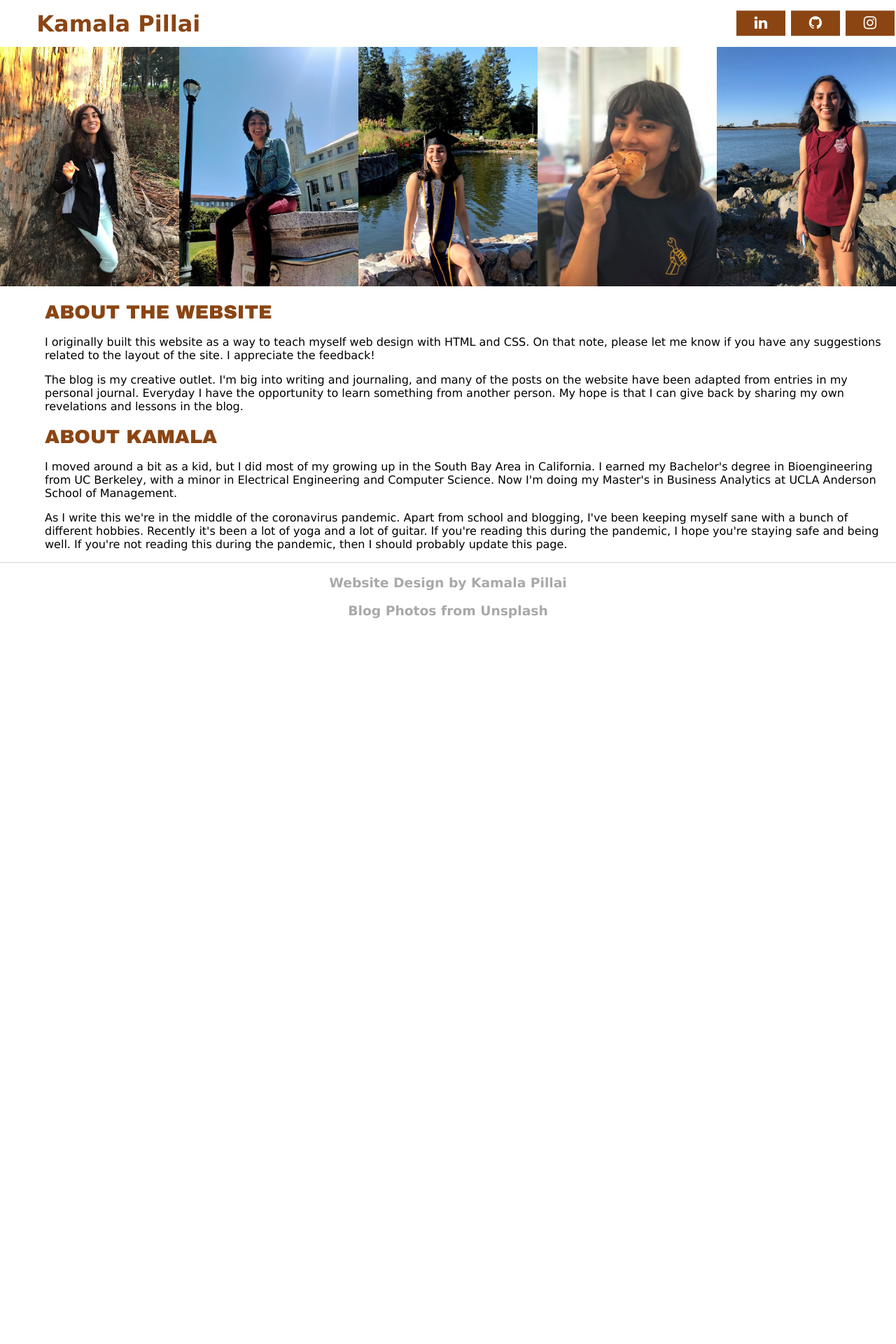
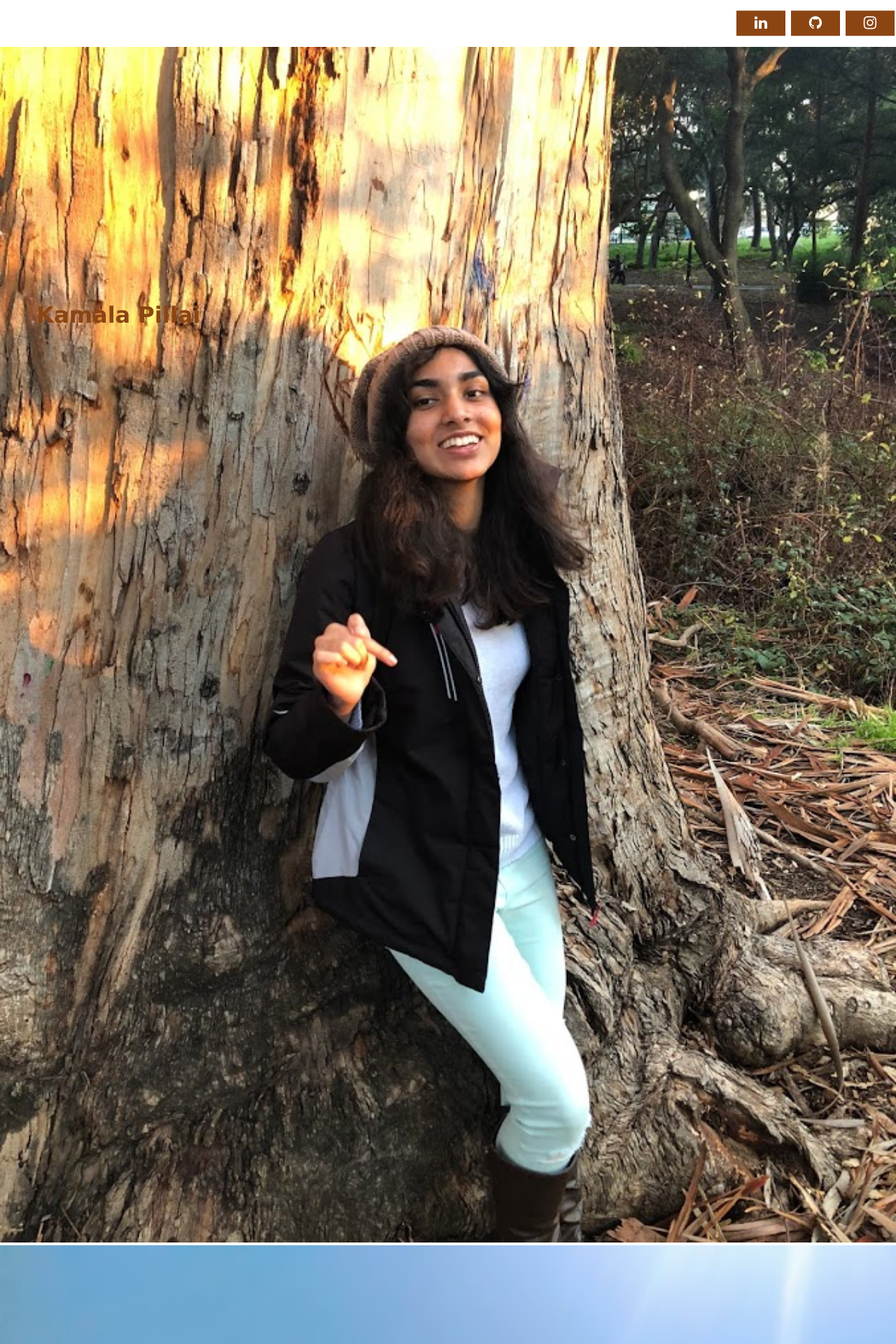
Before and after one commit to kpill/kpill.github.io, a Jekyll site: the page built from about/index.html, in a window 1280 px wide. Shown: the top 1920 px of the page at 70% size. Built offline with Jekyll 4.4.1, drawn with Linux system fonts in a browser that asks for light colours; before the commit the page ends 902 px from its top, so only the background shows below that.

Commit message:
Update main.css

```diff
--- a/css/main.css
+++ b/css/main.css
@@ -11,18 +11,19 @@
 
 /*top bar*/
 	/*title*/
-		header {
+	/*	header {
 			position: relative;
 			overflow: hidden;
 			color: Black;
 			background-color: white;
 			margin: 0;
 			z-index: 1;
-		}
+		} */
 
-		h1.header {
+	/*	h1.header {
 			margin-left: 5px;
-		}
+		} */
+
 		a.home {
 			color: saddleBrown;
 			font-family: Geneva, Tahoma, Verdana, sans-serif;
@@ -34,12 +35,13 @@
   			transform: translate(-5%, -50%);
 			vertical-align: middle;
 		}
+
 		a.home:hover, a.home:active {
 			color: saddleBrown;
 			text-decoration: none;
 		}
-	/*dropdown menu*/
-		.menu {
+	/*dropdown menu */
+	/*	.menu {
 			position: relative;
 			background-color: white;
 			float: left;
@@ -49,7 +51,7 @@
 			margin: 0;
 			padding-top: 1.5vw;
 			padding-bottom: 1vw;
-			/*transform: translate(0%, 70%);*/
+			transform: translate(0%, 70%);
 			z-index: 2;
 		}
 
@@ -78,7 +80,7 @@
 
 		.dropdown:hover .dropdown-content {
   			display: block;
-		}
+		} */
 	/*social icons*/
 		.social-icons {
 			float: right;
@@ -126,7 +128,7 @@
 		font-family: Geneva, Tahoma, Verdana, sans-serif;
 	}
 
-	/*social icons*/
+	/*social icons
 		footer .social-icons {
 			float: left;
 		}
@@ -146,15 +148,15 @@
 		footer .fa-instagram {
 			background: white;
 			color: #999;
-		}
-	/*navigation*/
+		} */
+	/*navigation
 		footer ul {
     			font-family: Georgia, serif;
 			background-color: white;
 			box-shadow: 8px 0px 0px 0px rgba(0,0,0,0.2);
 			/*bottom: 50%;
 			left: 50%;
-			transform: translate(-50%, 50%);*/
+			transform: translate(-50%, 50%);
 		}
 
 		nav ul {
@@ -192,11 +194,11 @@
 
 		a.footer:hover, a.footer:active {
 			text-decoration: none;
-		}
+		} */
 
 
 /*welcome home page*/
-	.welcome {
+/*	.welcome {
 		background-image: url("/images/background_photo.jpg");
 		opacity: 0.8
 		text-align: center;
@@ -215,7 +217,7 @@
 		font-size: 3em;
 		text-align: center;
 		background-color: blue;
-	}
+	} */
 
 	.welcome-box-blue {
 		background-color: lightblue;
@@ -316,8 +318,8 @@
 	margin-left: 20vw;
 }
 
-/*about me page*/
-	/*pictures*/
+/*about me page
+	/*pictures
 		.column_about {
  			float: left;
   			width: 20%;
@@ -330,7 +332,7 @@
   			display: table;
 		}
 
-	/*text*/
+	/*text
 		h1.about {
 			margin-left: 5vw;
 			font-size: 1.7em;
@@ -342,3 +344,4 @@
 			margin-left: 5vw;
 			font-family: Verdana, Geneva, sans-serif;
 		}
+*/
```
